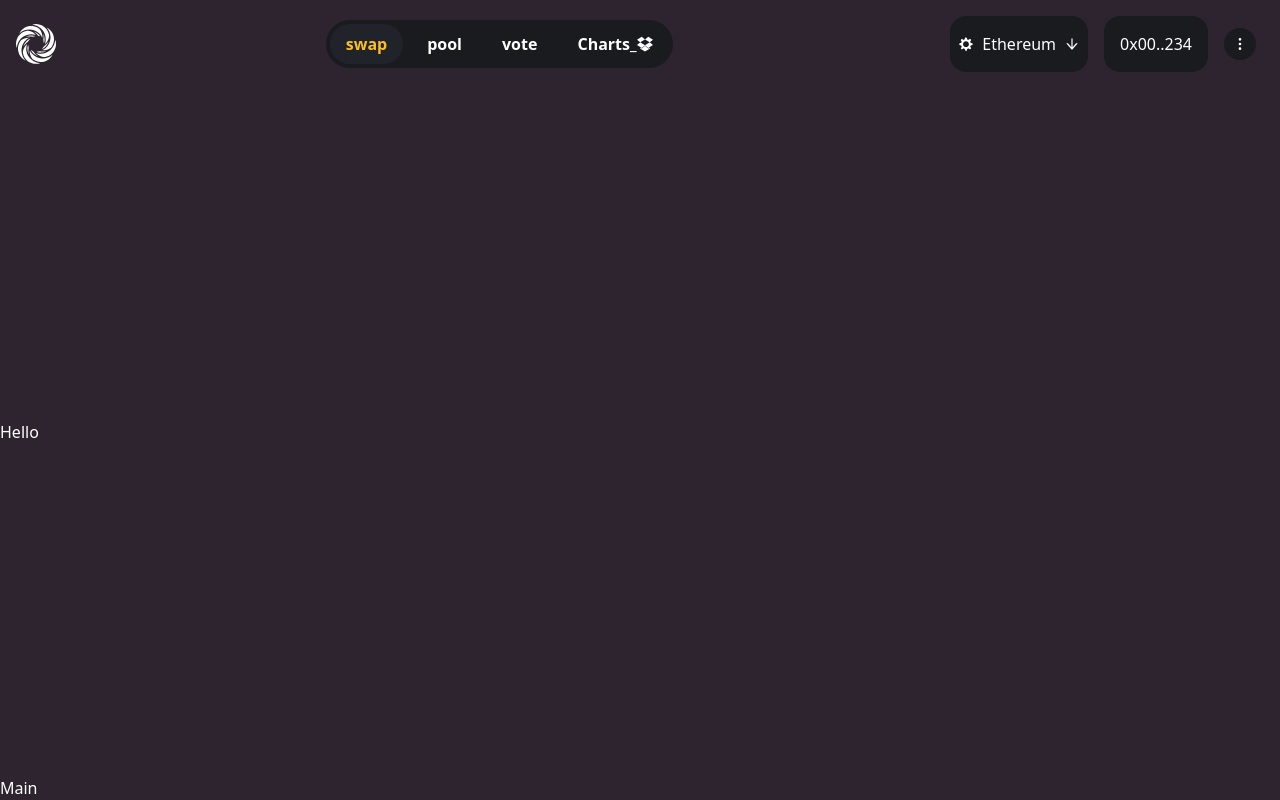
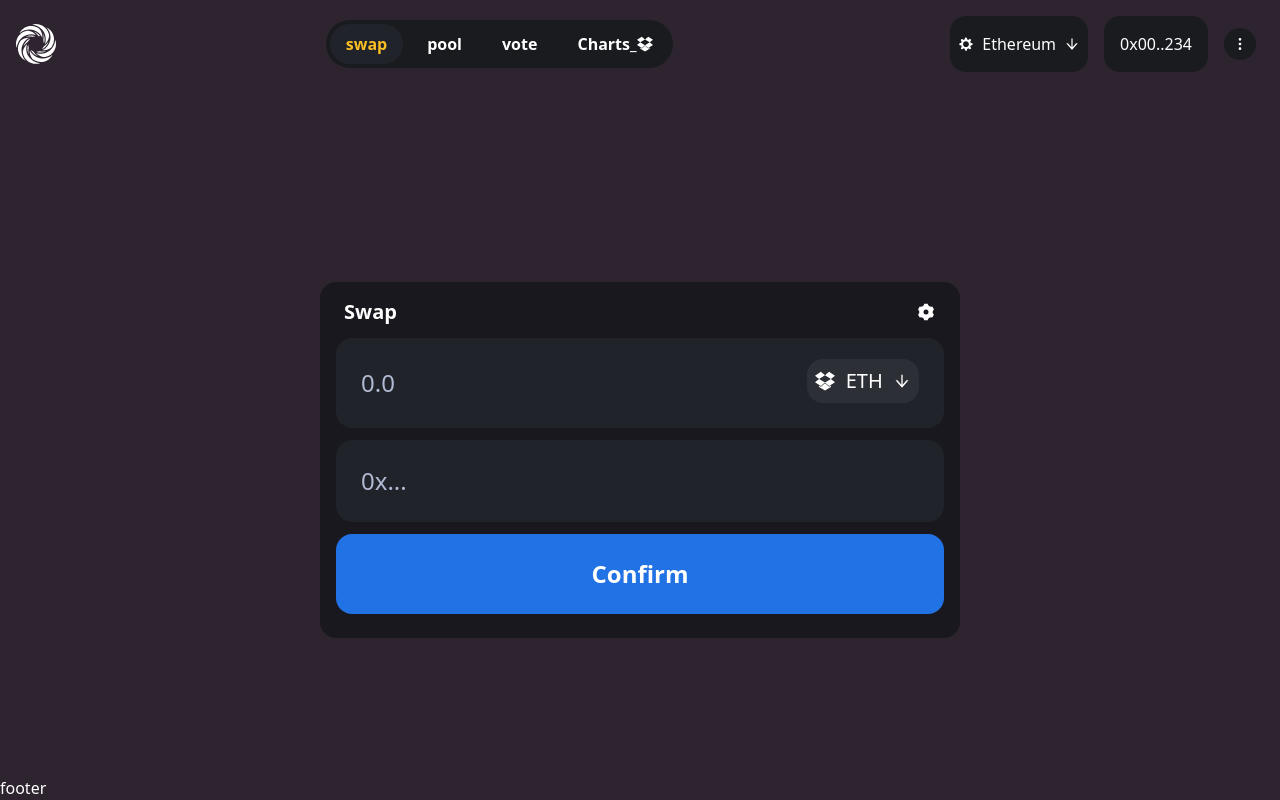
Before and after one commit to xxrom/uniswap-clone, a Next.js app in the folder client-next/: page / in a window 1280 px wide. Built offline with nearby package versions, Linux system fonts and the light colour scheme.

Commit message:
feat: Main component swap inputs

```diff
--- a/client-next/components/Main.tsx
+++ b/client-next/components/Main.tsx
@@ -3,20 +3,78 @@ import React, { memo, useCallback, useState } from "react";
 import { HiOutlineDotsVertical } from "react-icons/hi";
 import { AiOutlineArrowDown } from "react-icons/ai";
 import { DiAptana } from "react-icons/di";
+import { RiSettings3Fill } from "react-icons/ri";
 import { GrCloudlinux, GrDropbox } from "react-icons/gr";
 import { IconType } from "react-icons";
 export interface MainProps {}
 
 const style = {
-  wrapper: `p-4 w-screen flex flex-wrap justify-between items-center`,
-  headerLogo: `flex w-1/8 items-center justify-start`,
-  nav: `flex-1 flex justify-center items-center`,
-  navItemsContainer: `flex bg-[#191B1F] rounded-3xl`,
-  navItem: `px-4 py-2 m-1 flex items-center fext-lg font-semibold cursrot-pointer rounded-3xl`,
-  activeNavItem: ` text-amber-400 bg-[#20242A]`,
-  buttonsContainer: `flex justify-end items-center`,
+  wrapper: `w-screen flex items-center justify-center mt-14`,
+  content: `bg-[#19181F] w-[40rem] rounded-2xl p-4`,
+  formHeader: `px-2 flex items-center justify-center justify-between font-semibold text-xl`,
+  transferPropContainer: `bg-[#20242A] my-3 rounded-2xl p-6 text-3xl border border-[#20242A] hover:border-[#20442A] flex`,
+  transferPropInput: `bg-transparent placeholder:text-[#B2B9D2] outline-none mb-0 w-full text-2xl`,
+  currencySelector: `flex w-1/4`,
+  currencySelectorContent: `w-full h-min flex justify-between items-center bg-[#2d2f36] hover:bg-[#41444f] rounded-2xl text-xl font-medium cursor-pointer p-2 mt-[-0.2rem]`,
+  currencySelectorIcon: `flex items-center`,
+  currencySelectorTicker: `mx-2`,
+  currencySelectorArrow: `text-lg`,
+  confirmButton: `bg-[#2172e5] my-2 rounded-2xl py-6 px-8 text-2xl font-bold flex items-center justify-center cursor-pointer`,
 };
 
 export const Main = memo(({}: MainProps) => {
-  return <div>Main</div>;
+  const handleChange = (e, t) => {};
+
+  const onChangeAmount = useCallback(
+    (e: InputEvent) => handleChange(e, "amount"),
+    []
+  );
+  const onChangeAddress = useCallback(
+    (e: InputEvent) => handleChange(e, "addressTo"),
+    []
+  );
+  const onSubmit = useCallback(() => {}, []);
+
+  return (
+    <div className={style.wrapper}>
+      <div className={style.content}>
+        <div className={style.formHeader}>
+          <div>Swap</div>
+          <div>
+            <RiSettings3Fill />
+          </div>
+        </div>
+        <div className={style.transferPropContainer}>
+          <input
+            type="text"
+            className={style.transferPropInput}
+            placeholder="0.0"
+            pattern="^[0-9]*[.,]?[0-9]*$"
+            onChange={onChangeAmount}
+          />
+          <div className={style.currencySelector}>
+            <div className={style.currencySelectorContent}>
+              <div className={style.currencySelectorIcon}>
+                <GrDropbox />
+              </div>
+              <div className={style.currencySelectorTicker}>ETH</div>
+              <AiOutlineArrowDown className={style.currencySelectorArrow} />
+            </div>
+          </div>
+        </div>
+        <div className={style.transferPropContainer}>
+          <input
+            type="text"
+            className={style.transferPropInput}
+            placeholder="0x..."
+            onChange={onChangeAddress}
+          />
+          <div className={style.currencySelector}></div>
+        </div>
+        <div onClick={onSubmit} className={style.confirmButton}>
+          Confirm
+        </div>
+      </div>
+    </div>
+  );
 });
--- a/client-next/pages/index.tsx
+++ b/client-next/pages/index.tsx
@@ -9,8 +9,8 @@ const Home: NextPage = () => {
   return (
     <div className={style.wrapper}>
       <Header />
-      <h2>Hello</h2>
       <Main />
+      <div>footer</div>
     </div>
   );
 };
```
